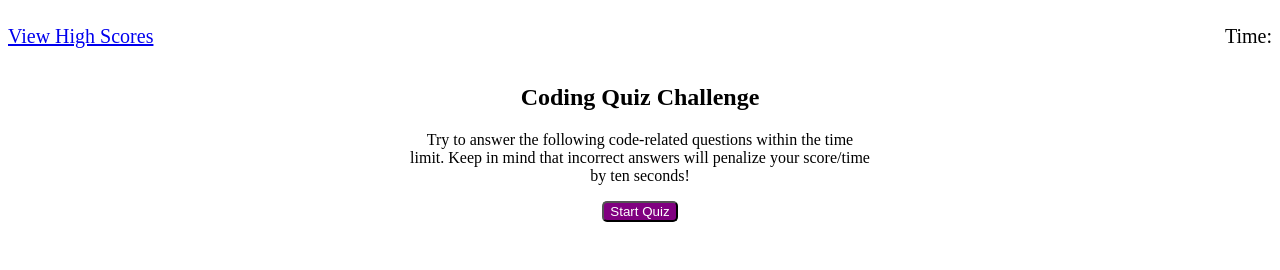
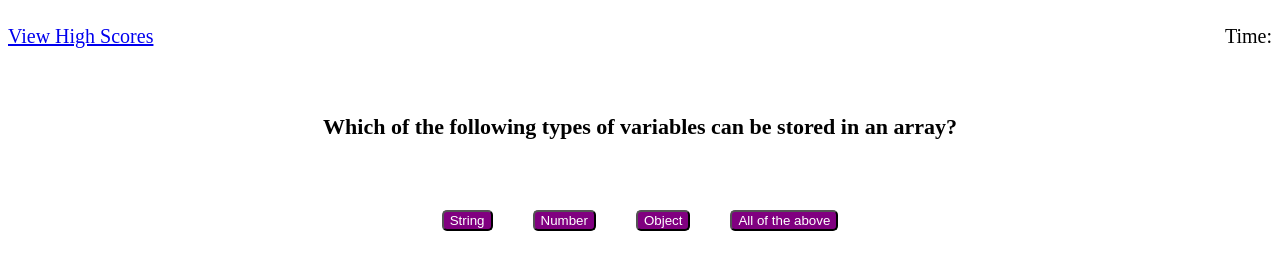
Before and after one commit to m-call/coding-quiz, a plain HTML site: page index.html in a window 1280 px wide. Both pictures are taken after a click on the button "Start Quiz". Drawn offline with Linux system fonts and the light colour scheme.

Commit message:
Logic to the quiz added. More styling added to make the buttons appear properly.

```diff
--- a/assets/css/style.css
+++ b/assets/css/style.css
@@ -26,6 +26,7 @@ section div p {
 }
 
 section div button {
+    align-content: center;
     margin: auto;
     display: block;
     color: white;
@@ -33,6 +34,23 @@ section div button {
     border-radius: 5px;
 }
 
+.container {
+    position: relative;
+    display: flex;
+    justify-content: center;
+}
+
+.btn {
+    margin: 20px;
+}
+
 .hide {
     display: none;
 }
+
+#question {
+    text-align: center;
+    font-size: 22px;
+    font-weight: bolder;
+    padding: 50px;
+}
--- a/assets/js/script.js
+++ b/assets/js/script.js
@@ -1,14 +1,89 @@
 var startButton = document.getElementById('start-btn');
+var quiz = document.getElementById('quiz');
+var rules = document.getElementById('rules');
+var question = document.getElementById('question');
+var answers = document.getElementById('answer-buttons');
+var answer1 = document.getElementById('answer1');
+var answer2 = document.getElementById('answer2');
+var answer3 = document.getElementById('answer3');
+var answer4 = document.getElementById('answer4');
+
+startButton.addEventListener('click', startGame);
+
+var questions = [
+    {
+        question: 'Which of the following types of variables can be stored in an array?',
+        answer: [
+            { text: 'String', correct: false },
+            { text: 'Number', correct: false },
+            { text: 'Object', correct: false },
+            { text: 'All of the above', correct: true }
+        ]
+    },
+    {
+        question: 'Which of the following is not an HTML tag?',
+        answer: [
+            { text: '<button>', correct: false },
+            { text: '<link>', correct: false },
+            { text: '<import>', correct: true },
+            { text: '<script>', correct: false }
+        ]
+    },
+    {
+        question: 'What type of CSS selector is the * selector?',
+        answer: [
+            { text: 'Universal', correct: true },
+            { text: 'Class', correct: false },
+            { text: 'ID', correct: false },
+            { text: 'Element', correct: false }
+        ]
+    },
+    {
+        question: 'Where does an array index start?',
+        answer: [
+            { text: '1', correct: false },
+            { text: '0', correct: true },
+            { text: '-1', correct: false },
+            { text: 'Undefined', correct: false }
+        ]
+    },
+    {
+        question: 'Which website is commonly used for project version control?',
+        answer: [
+            { text: 'Facebook', correct: false },
+            { text: 'Google', correct: false },
+            { text: 'GitHub', correct: true },
+            { text: 'YouTube', correct: false }
+        ]
+    }
+];
+
+var currentQuestion = questions[0];
 
 
 function startGame() {
+    startButton.classList.add('hide');
+    quiz.classList.add('hide');
+    rules.classList.add('hide');
 
+    question.classList.remove('hide');
+    answers.classList.remove('hide');
+
+    nextQuestion();
 }
 
 function selectAnswer() {
 
 }
 
+function showQuestion () {
+    question.innerText = questions[0].question;
+    answer1.innerText = questions[0].answer[0].text;
+    answer2.innerText = questions[0].answer[1].text;
+    answer3.innerText = questions[0].answer[2].text;
+    answer4.innerText = questions[0].answer[3].text;
+}
+
 function nextQuestion() {
-
+    showQuestion();
 }
--- a/index.html
+++ b/index.html
@@ -27,9 +27,9 @@
 
         <section>
 
-            <h2>Coding Quiz Challenge</h2>
+            <h2 id="quiz">Coding Quiz Challenge</h2>
 
-            <div>
+            <div id="rules">
 
                 <p>Try to answer the following code-related questions within the time<br>limit. Keep in mind that incorrect answers will penalize your score/time<br>by ten seconds!</p>
 
@@ -37,12 +37,12 @@
 
             <div id="question" class="hide"></div>
 
-            <div id="answer-buttons" class="hide">
+            <div id="answer-buttons" class="hide container">
 
-                <button></button>
-                <button></button>
-                <button></button>
-                <button></button>
+                <button id="answer1" class="btn">Answer 1</button>
+                <button id="answer2" class="btn">Answer 2</button>
+                <button id="answer3" class="btn">Answer 3</button>
+                <button id="answer4" class="btn">Answer 4</button>
 
             </div>
 
```
Also changed, not shown: 1 other file.
